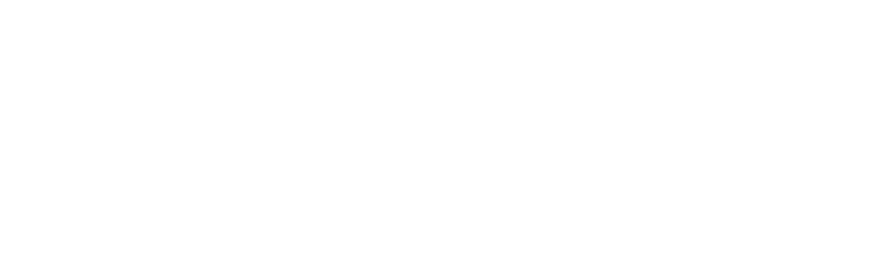
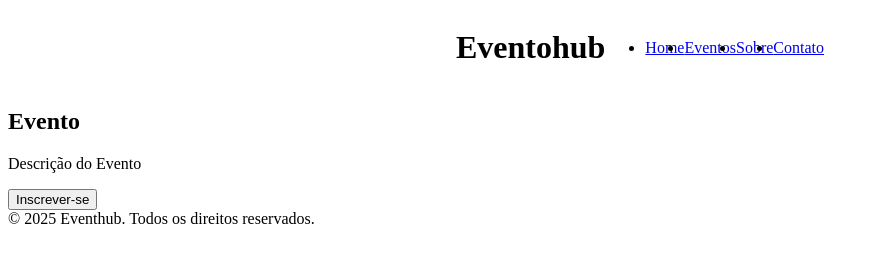
Before and after one commit to viniciussilvadaconceicao/AULA-FRONTEND, a plain HTML site: page index.html in a window 1280 px wide. Shown: the whole page, without its empty margins (0-879 px from the left). Drawn offline with Linux system fonts and the light colour scheme.

Commit message:
criando css

```diff
--- a/index.html
+++ b/index.html
@@ -3,9 +3,30 @@
 <head>
     <meta charset="UTF-8">
     <meta name="viewport" content="width=device-width, initial-scale=1.0">
+    <link rel="stylesheet" href="style.css">
     <title>Eventohub</title>
 </head>
 <body>
-
+    <header class="flex">
+        <h1>Eventohub</h1>
+        <nav>
+            <ul class="flex">
+                <li><a href="#">Home</a></li>
+                <li><a href="#">Eventos</a></li>
+                <li><a href="#">Sobre</a></li>
+                <li><a href="#">Contato</a></li>
+            </ul>
+        </nav>
+    </header>
+    <main>
+        <div class="conteiner">
+            <div class="itens">
+                <h2>Evento</h2>
+                <p>Descrição do Evento</p>
+                <button id="botaoB">Inscrever-se</button>
+            </div>
+        </div>
+    </main>
+    <footer> © 2025 Eventhub. Todos os direitos reservados.</footer>
 </body>
 </html>
--- /dev/null
+++ b/style.css
@@ -0,0 +1,5 @@
+.flex{
+    display:flex;
+    justify-content: center;
+    align-items: center;
+}
```
